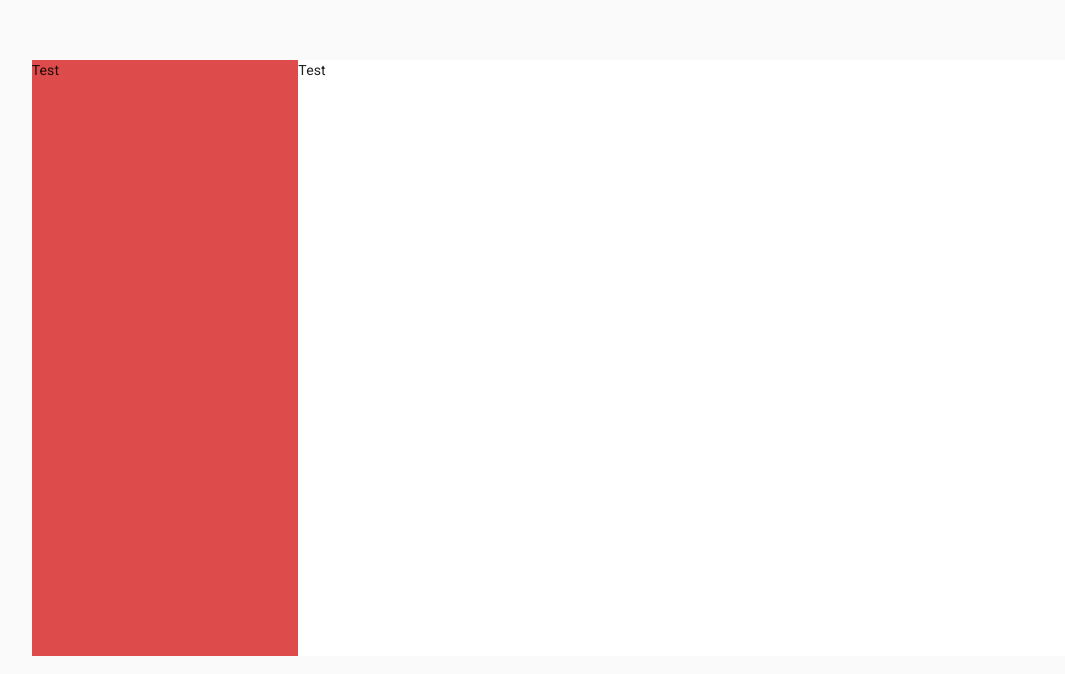
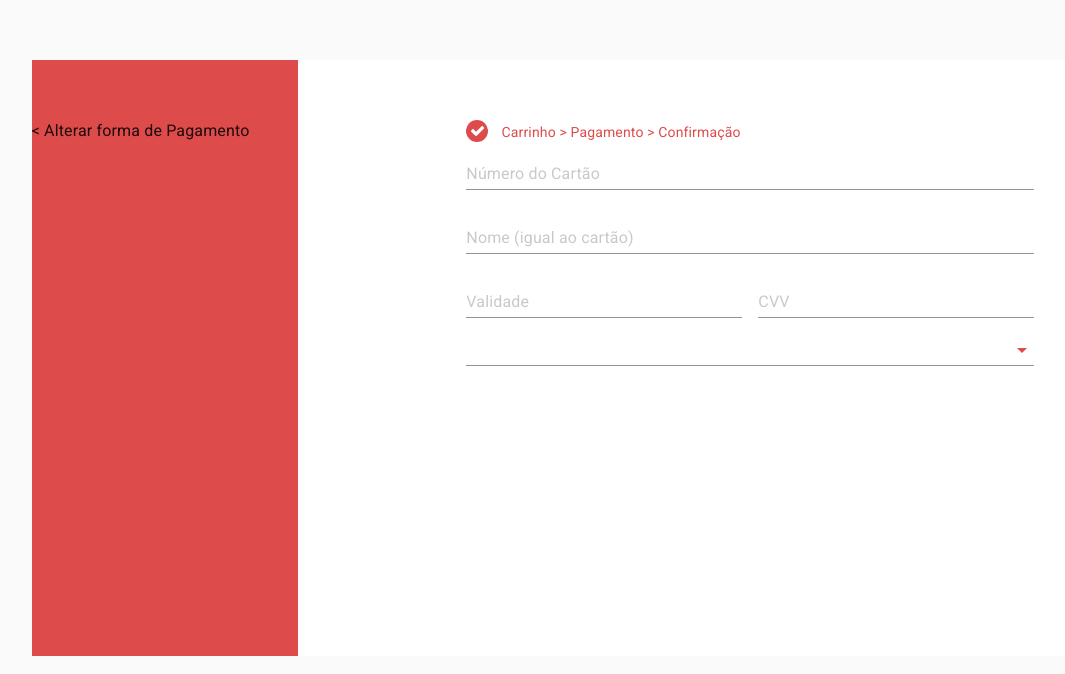
Before and after one commit to JMarquezine/tech-challenge-front-end, a React (Create React App) app: page / in a window 1280 px wide. Shown: the part 126-800 px from the top of the page, without its empty margins (75-1140 px from the left). Built offline with nearby package versions, Linux system fonts and the light colour scheme.

Commit message:
Adding Payment Path and Overrides for Material Theme

```diff
--- a/src/bootstrap/App.tsx
+++ b/src/bootstrap/App.tsx
@@ -3,8 +3,10 @@ import {
 	CssBaseline,
 	StylesProvider,
 	createGenerateClassName,
+	ThemeProvider,
 } from '@material-ui/core'
 import AppRouter from './AppRouter'
+import theme from '../theme'
 
 class App extends React.Component {
 	public render(): ReactElement {
@@ -14,10 +16,12 @@ class App extends React.Component {
 		})
 		return (
 			<Suspense fallback={null}>
-				<CssBaseline />
-				<StylesProvider generateClassName={generateClassName}>
-					<AppRouter />
-				</StylesProvider>
+				<ThemeProvider theme={theme}>
+					<CssBaseline />
+					<StylesProvider generateClassName={generateClassName}>
+						<AppRouter />
+					</StylesProvider>
+				</ThemeProvider>
 			</Suspense>
 		)
 	}
--- /dev/null
+++ b/src/route/Payment/Components/PaymentForm/index.tsx
@@ -0,0 +1,43 @@
+import { Grid, MenuItem, TextField } from '@material-ui/core'
+import React from 'react'
+
+const paymentsRates = [
+	{
+		value: '12',
+		label: '12x R$1.000,00 sem juros',
+	},
+	{
+		value: '6',
+		label: '6x R$2.000,00 sem juros',
+	},
+]
+
+const PaymentForm: React.FC = () => {
+	return (
+		<Grid container spacing={2}>
+			<Grid item xs={12}>
+				<TextField id="cardNumber" label="Número do Cartão" fullWidth />
+			</Grid>
+			<Grid item xs={12}>
+				<TextField id="cardName" label="Nome (igual ao cartão)" fullWidth />
+			</Grid>
+			<Grid item xs={6}>
+				<TextField id="cardValidate" label="Validade" fullWidth />
+			</Grid>
+			<Grid item xs={6}>
+				<TextField id="cardCVV" label="CVV" fullWidth />
+			</Grid>
+			<Grid item xs={12}>
+				<TextField id="paymentRates" select fullWidth>
+					{paymentsRates.map((option) => (
+						<MenuItem key={option.value} value={option.value}>
+							{option.label}
+						</MenuItem>
+					))}
+				</TextField>
+			</Grid>
+		</Grid>
+	)
+}
+
+export default PaymentForm
--- /dev/null
+++ b/src/route/Payment/Components/PaymentPath/index.tsx
@@ -0,0 +1,18 @@
+import React from 'react'
+import { Box } from '@material-ui/core'
+import { ReactComponent as StepCompleted } from '../../../../svg/StepCompleted.svg'
+import { ReactComponent as EllipseCompleted } from '../../../../svg/EllipseCompleted.svg'
+import useStyle from './style'
+
+const PaymentPath: React.FC = () => {
+	const classes = useStyle()
+	return (
+		<Box className={classes.root}>
+			<EllipseCompleted className={classes.ellipse} />
+			<StepCompleted className={classes.step} />
+			Carrinho &gt; Pagamento &gt; Confirmação
+		</Box>
+	)
+}
+
+export default PaymentPath
--- /dev/null
+++ b/src/route/Payment/Components/PaymentPath/style.ts
@@ -0,0 +1,15 @@
+import { createStyles, makeStyles } from '@material-ui/core/styles'
+
+const style = makeStyles(() =>
+	createStyles({
+		root: { color: '#DE4B4B' },
+		ellipse: { top: '5px', position: 'relative' },
+		step: {
+			right: '17px',
+			bottom: '1px',
+			position: 'relative',
+		},
+	})
+)
+
+export default style
--- a/src/route/Payment/Payment.tsx
+++ b/src/route/Payment/Payment.tsx
@@ -1,14 +1,25 @@
-import { Grid } from '@material-ui/core'
+import { Box, Grid, Typography } from '@material-ui/core'
 import React from 'react'
+import PaymentForm from './Components/PaymentForm'
+import PaymentPath from './Components/PaymentPath'
+import useStyle from './PaymentStyle'
 
 const Payment: React.FC = () => {
+	const classes = useStyle()
 	return (
-		<Grid container md={12}>
-			<Grid item md={3} style={{ backgroundColor: '#DE4B4B', height: '596px' }}>
-				Test
+		<Grid container item className={classes.root}>
+			<Grid item md={3} className={classes.firstGrid}>
+				<Box style={{ paddingTop: '59px' }}>
+					<Typography>&lt; Alterar forma de Pagamento</Typography>
+				</Box>
 			</Grid>
-			<Grid item md={9} style={{ backgroundColor: '#FFFFFF', height: '596px' }}>
-				Test
+			<Grid item md={9} className={classes.secondGrid}>
+				<Box className={classes.paymentForm}>
+					<PaymentPath />
+					<Box>
+						<PaymentForm />
+					</Box>
+				</Box>
 			</Grid>
 		</Grid>
 	)
--- /dev/null
+++ b/src/route/Payment/PaymentStyle.ts
@@ -0,0 +1,16 @@
+import { createStyles, makeStyles } from '@material-ui/core/styles'
+
+const paymentStyle = makeStyles(() =>
+	createStyles({
+		root: { height: '596px' },
+		firstGrid: { backgroundColor: '#DE4B4B' },
+		secondGrid: { backgroundColor: '#FFFFFF' },
+		paymentForm: {
+			paddingLeft: '168px',
+			paddingRight: '64px',
+			paddingTop: '55px',
+		},
+	})
+)
+
+export default paymentStyle
--- /dev/null
+++ b/src/theme/index.ts
@@ -0,0 +1,8 @@
+import { createMuiTheme } from '@material-ui/core'
+import overrides from './overrides'
+
+const theme = createMuiTheme({
+	overrides,
+})
+
+export default theme
--- /dev/null
+++ b/src/theme/overrides.ts
@@ -0,0 +1,25 @@
+export default {
+	MuiInput: {
+		underline: {
+			'&:after': {
+				borderBottomColor: '#C9C9C9',
+			},
+			'&:hover:not($disabled):before': {
+				borderBottomColor: '#C9C9C9',
+			},
+		},
+	},
+	MuiInputLabel: {
+		root: {
+			color: '#C9C9C9',
+			'&$focused': {
+				color: '#C9C9C9',
+			},
+		},
+	},
+	MuiSelect: {
+		icon: {
+			color: '#DE4B4B',
+		},
+	},
+}
```
Also changed, not shown: src/svg/EllipseCompleted.svg (added), src/svg/StepCompleted.svg (added).
